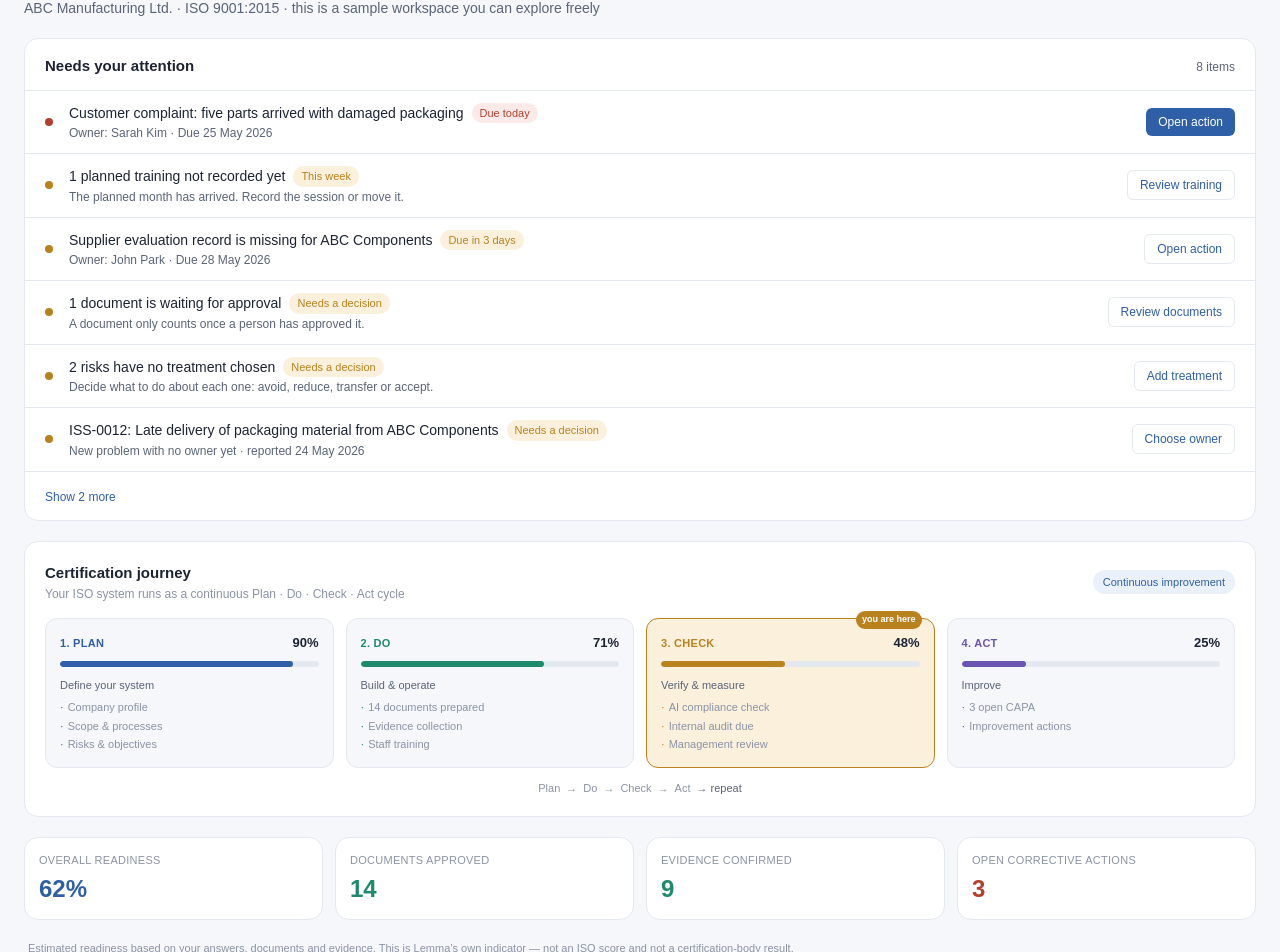
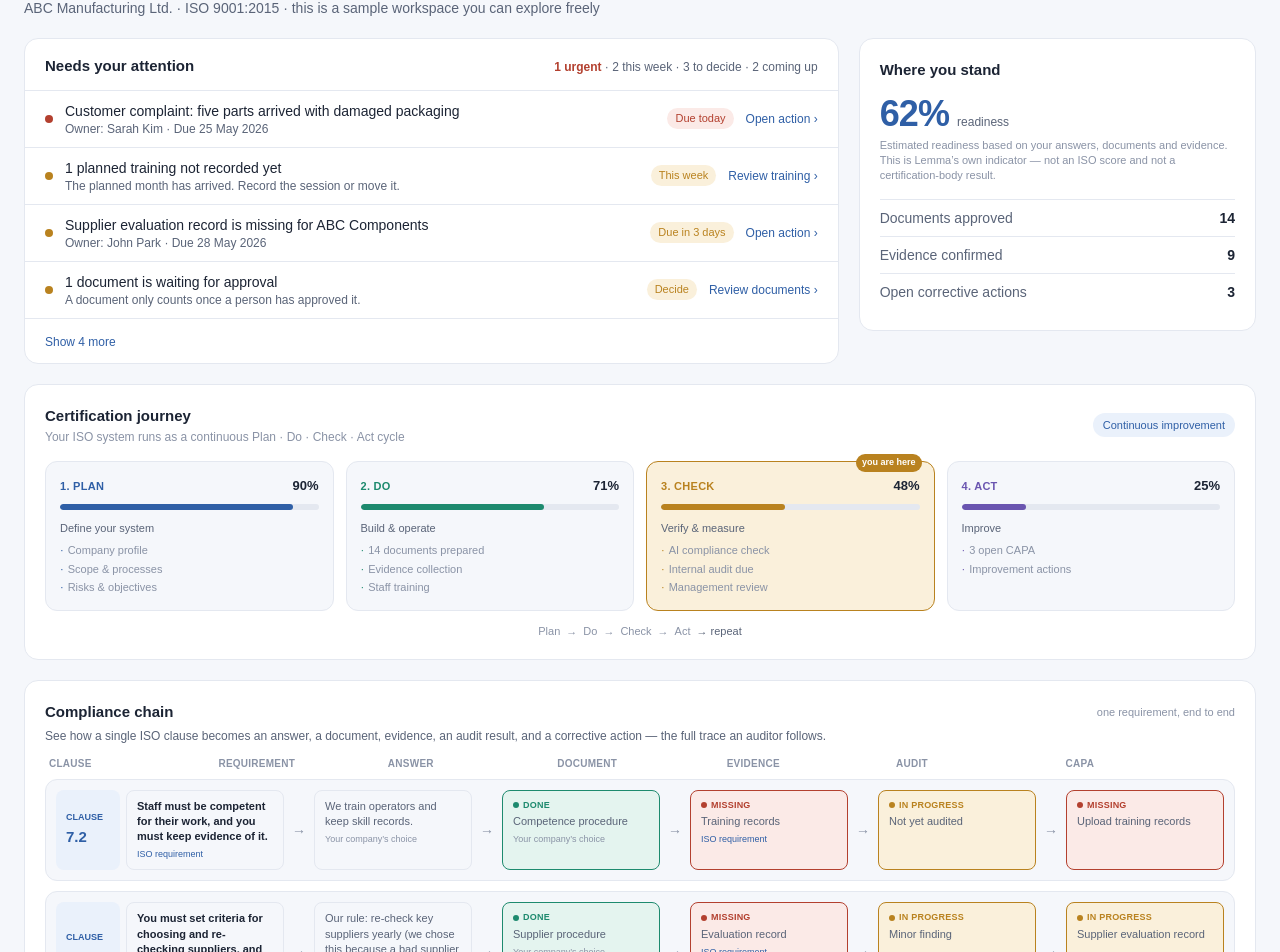
Before and after one commit to kurkam22/Lemma-ims, a Next.js app: page /demo in a window 1280 px wide. Shown: the part 115-1067 px from the top of the page. Built offline with nearby package versions, Linux system fonts and the light colour scheme.

Commit message:
compact attention list

```diff
--- a/app/dashboard/_components/attention-list.tsx
+++ b/app/dashboard/_components/attention-list.tsx
@@ -8,11 +8,24 @@ const URGENCY_STYLE: Record<Urgency, { dot: string; chipBg: string; chipFg: stri
   overdue: { dot: 'var(--lemma-danger)', chipBg: 'var(--lemma-danger-soft)', chipFg: 'var(--lemma-danger)', label: 'Overdue' },
   today: { dot: 'var(--lemma-danger)', chipBg: 'var(--lemma-danger-soft)', chipFg: 'var(--lemma-danger)', label: 'Due today' },
   soon: { dot: 'var(--lemma-check)', chipBg: 'var(--lemma-check-soft)', chipFg: 'var(--lemma-check)', label: 'This week' },
-  open: { dot: 'var(--lemma-check)', chipBg: 'var(--lemma-check-soft)', chipFg: 'var(--lemma-check)', label: 'Needs a decision' },
+  open: { dot: 'var(--lemma-check)', chipBg: 'var(--lemma-check-soft)', chipFg: 'var(--lemma-check)', label: 'Decide' },
   upcoming: { dot: 'var(--lemma-mist)', chipBg: 'var(--lemma-canvas)', chipFg: 'var(--lemma-slate)', label: 'Coming up' },
 }
 
-const VISIBLE = 6
+const VISIBLE = 4
+
+function summary(items: AttentionItem[]): { text: string; tone: 'danger' | 'normal' }[] {
+  const overdue = items.filter((i) => i.urgency === 'overdue' || i.urgency === 'today').length
+  const week = items.filter((i) => i.urgency === 'soon').length
+  const decide = items.filter((i) => i.urgency === 'open').length
+  const later = items.filter((i) => i.urgency === 'upcoming').length
+  const out: { text: string; tone: 'danger' | 'normal' }[] = []
+  if (overdue) out.push({ text: `${overdue} urgent`, tone: 'danger' })
+  if (week) out.push({ text: `${week} this week`, tone: 'normal' })
+  if (decide) out.push({ text: `${decide} to decide`, tone: 'normal' })
+  if (later) out.push({ text: `${later} coming up`, tone: 'normal' })
+  return out
+}
 
 export default function AttentionList({
   items,
@@ -27,17 +40,23 @@ export default function AttentionList({
   const [showAll, setShowAll] = useState(false)
   const shown = showAll ? items : items.slice(0, VISIBLE)
   const hidden = items.length - shown.length
+  const counts = summary(items)
 
   return (
-    <section className="lemma-card" aria-labelledby="attention-heading">
-      <div className="flex items-baseline justify-between px-5 pt-4 pb-3">
+    <section className="lemma-card overflow-hidden" aria-labelledby="attention-heading">
+      <div className="flex flex-wrap items-baseline justify-between gap-x-4 gap-y-1 px-5 pt-4 pb-3">
         <h2 id="attention-heading" className="text-[15px] font-semibold" style={{ color: 'var(--lemma-ink)' }}>
           Needs your attention
         </h2>
-        {items.length > 0 && (
-          <span className="text-xs" style={{ color: 'var(--lemma-slate)' }}>
-            {items.length} {items.length === 1 ? 'item' : 'items'}
-          </span>
+        {counts.length > 0 && (
+          <p className="text-xs" style={{ color: 'var(--lemma-slate)' }}>
+            {counts.map((c, i) => (
+              <span key={c.text}>
+                {i > 0 && ' · '}
+                <span style={c.tone === 'danger' ? { color: 'var(--lemma-danger)', fontWeight: 600 } : undefined}>{c.text}</span>
+              </span>
+            ))}
+          </p>
         )}
       </div>
 
@@ -59,46 +78,37 @@ export default function AttentionList({
         </div>
       ) : (
         <ul>
-          {shown.map((item, i) => {
+          {shown.map((item) => {
             const s = URGENCY_STYLE[item.urgency]
-            const primary = i === 0
+            const chip = item.daysLeft !== null ? dueLabel(item.daysLeft, item.due) : s.label
             return (
-              <li
-                key={item.id}
-                className="flex flex-wrap items-center gap-x-4 gap-y-2 px-5 py-3"
-                style={{ borderTop: '1px solid var(--lemma-line)' }}
-              >
-                <span
-                  aria-hidden
-                  className="w-2 h-2 rounded-full shrink-0"
-                  style={{ background: s.dot }}
-                />
-                <div className="min-w-0 flex-1 basis-64">
-                  <div className="flex flex-wrap items-center gap-2">
-                    <span className="text-sm font-medium" style={{ color: 'var(--lemma-ink)' }}>
+              <li key={item.id} style={{ borderTop: '1px solid var(--lemma-line)' }}>
+                <Link
+                  href={item.href}
+                  className="flex items-center gap-3 px-5 py-2.5 hover:bg-gray-50"
+                  aria-label={`${item.title}. ${chip}. ${item.actionLabel}`}
+                >
+                  <span aria-hidden className="w-2 h-2 rounded-full shrink-0" style={{ background: s.dot }} />
+                  <span className="min-w-0 flex-1">
+                    <span className="block truncate text-sm font-medium" style={{ color: 'var(--lemma-ink)' }} title={item.title}>
                       {item.title}
                     </span>
-                    <span
-                      className="text-[11px] font-medium px-2 py-0.5 rounded-full"
-                      style={{ background: s.chipBg, color: s.chipFg }}
-                    >
-                      {item.daysLeft !== null ? dueLabel(item.daysLeft, item.due) : s.label}
+                    <span className="block truncate text-xs" style={{ color: 'var(--lemma-slate)' }}>
+                      <span className="sm:hidden font-medium" style={{ color: s.chipFg }}>
+                        {chip} ·{' '}
+                      </span>
+                      {item.detail}
                     </span>
-                  </div>
-                  <div className="text-xs mt-0.5" style={{ color: 'var(--lemma-slate)' }}>
-                    {item.detail}
-                  </div>
-                </div>
-                <Link
-                  href={item.href}
-                  className="text-xs font-medium px-3 py-1.5 rounded-md shrink-0"
-                  style={
-                    primary
-                      ? { background: 'var(--lemma-primary)', color: '#fff' }
-                      : { border: '1px solid var(--lemma-line)', color: 'var(--lemma-primary)', background: 'var(--lemma-surface)' }
-                  }
-                >
-                  {item.actionLabel}
+                  </span>
+                  <span
+                    className="hidden sm:inline text-[11px] font-medium px-2 py-0.5 rounded-full whitespace-nowrap shrink-0"
+                    style={{ background: s.chipBg, color: s.chipFg }}
+                  >
+                    {chip}
+                  </span>
+                  <span className="text-xs font-medium whitespace-nowrap shrink-0" style={{ color: 'var(--lemma-primary)' }}>
+                    <span className="hidden md:inline">{item.actionLabel} </span>›
+                  </span>
                 </Link>
               </li>
             )
@@ -106,27 +116,15 @@ export default function AttentionList({
         </ul>
       )}
 
-      {hidden > 0 && (
-        <div className="px-5 py-3" style={{ borderTop: '1px solid var(--lemma-line)' }}>
+      {items.length > VISIBLE && (
+        <div className="px-5 py-2.5" style={{ borderTop: '1px solid var(--lemma-line)' }}>
           <button
             type="button"
-            onClick={() => setShowAll(true)}
+            onClick={() => setShowAll(!showAll)}
             className="text-xs font-medium"
             style={{ color: 'var(--lemma-primary)' }}
           >
-            Show {hidden} more
-          </button>
-        </div>
-      )}
-      {showAll && items.length > VISIBLE && (
-        <div className="px-5 py-3" style={{ borderTop: '1px solid var(--lemma-line)' }}>
-          <button
-            type="button"
-            onClick={() => setShowAll(false)}
-            className="text-xs font-medium"
-            style={{ color: 'var(--lemma-primary)' }}
-          >
-            Show fewer
+            {showAll ? 'Show fewer' : `Show ${hidden} more`}
           </button>
         </div>
       )}
--- /dev/null
+++ b/app/dashboard/_components/summary-card.tsx
@@ -0,0 +1,53 @@
+import { READINESS_DISCLAIMER } from '@/lib/readiness'
+
+// A compact "where you stand" card that sits beside the attention list,
+// so the top of the dashboard is short instead of a tall stack of blocks.
+export default function SummaryCard({
+  readinessPct,
+  documentsReady,
+  evidenceConfirmed,
+  openCapas,
+}: {
+  readinessPct: number
+  documentsReady: number
+  evidenceConfirmed: number
+  openCapas: number
+}) {
+  const rows: [string, number][] = [
+    ['Documents approved', documentsReady],
+    ['Evidence confirmed', evidenceConfirmed],
+    ['Open corrective actions', openCapas],
+  ]
+  return (
+    <section className="lemma-card p-5 flex flex-col" aria-label="Where you stand">
+      <h2 className="text-[15px] font-semibold" style={{ color: 'var(--lemma-ink)' }}>
+        Where you stand
+      </h2>
+      <div className="mt-3 flex items-baseline gap-2">
+        <span className="text-4xl font-semibold tracking-tight" style={{ color: 'var(--lemma-primary)' }}>
+          {readinessPct}%
+        </span>
+        <span className="text-xs" style={{ color: 'var(--lemma-slate)' }}>
+          readiness
+        </span>
+      </div>
+      <p className="text-[11px] leading-snug mt-1" style={{ color: 'var(--lemma-mist)' }}>
+        {READINESS_DISCLAIMER}
+      </p>
+      <dl className="mt-4">
+        {rows.map(([label, value]) => (
+          <div
+            key={label}
+            className="flex items-center justify-between py-2 text-sm"
+            style={{ borderTop: '1px solid var(--lemma-line)' }}
+          >
+            <dt style={{ color: 'var(--lemma-slate)' }}>{label}</dt>
+            <dd className="font-semibold" style={{ color: 'var(--lemma-ink)' }}>
+              {value}
+            </dd>
+          </div>
+        ))}
+      </dl>
+    </section>
+  )
+}
--- a/app/dashboard/page.tsx
+++ b/app/dashboard/page.tsx
@@ -9,6 +9,7 @@ import ComplianceMetro from '@/app/dashboard/_components/compliance-metro'
 import { DEMO_METRO } from '@/lib/metro-data'
 import AiInsights from '@/app/dashboard/_components/ai-insights'
 import AttentionList from '@/app/dashboard/_components/attention-list'
+import SummaryCard from '@/app/dashboard/_components/summary-card'
 import {
   DEMO_COMPANY,
   DEMO_JOURNEY,
@@ -18,7 +19,6 @@ import {
 } from '@/lib/demo-data'
 import { getDemoAttention } from '@/lib/demo-attention'
 import { buildAttention, type AttentionItem } from '@/lib/attention'
-import { READINESS_DISCLAIMER } from '@/lib/readiness'
 
 const SETUP_TOTAL_STEPS = 5
 
@@ -312,22 +312,21 @@ export default function DashboardPage() {
         <SetupBanner step={data.setupStep} total={SETUP_TOTAL_STEPS} />
       )}
 
-      <AttentionList
-        items={attention}
-        emptyHref={setupComplete ? '/dashboard/compliance-check' : '/dashboard/setup'}
-        emptyLabel={setupComplete ? 'Run your readiness check' : 'Continue setup'}
-      />
-
-      <div className="grid grid-cols-2 lg:grid-cols-4 gap-3">
-        <StatCard label="Overall readiness" value={`${view.readinessPct}%`} tone="primary" />
-        <StatCard label="Documents approved" value={view.documentsReady.toString()} tone="do" />
-        <StatCard label="Evidence confirmed" value={view.evidenceConfirmed.toString()} tone="do" />
-        <StatCard label="Open corrective actions" value={view.openCapas.toString()} tone="danger" />
+      <div className="grid grid-cols-1 lg:grid-cols-3 gap-5 items-start">
+        <div className="lg:col-span-2">
+          <AttentionList
+            items={attention}
+            emptyHref={setupComplete ? '/dashboard/compliance-check' : '/dashboard/setup'}
+            emptyLabel={setupComplete ? 'Run your readiness check' : 'Continue setup'}
+          />
+        </div>
+        <SummaryCard
+          readinessPct={view.readinessPct}
+          documentsReady={view.documentsReady}
+          evidenceConfirmed={view.evidenceConfirmed}
+          openCapas={view.openCapas}
+        />
       </div>
-
-      <p className="text-[11px] leading-relaxed" style={{ color: 'var(--lemma-mist)' }}>
-        {READINESS_DISCLAIMER}
-      </p>
 
       {usingDemo ? (
         <>
--- a/app/demo/page.tsx
+++ b/app/demo/page.tsx
@@ -3,9 +3,9 @@ import CertificationJourney from '@/app/dashboard/_components/certification-jour
 import ComplianceChain from '@/app/dashboard/_components/compliance-chain'
 import ComplianceMetro from '@/app/dashboard/_components/compliance-metro'
 import { DEMO_METRO } from '@/lib/metro-data'
-import { READINESS_DISCLAIMER } from '@/lib/readiness'
 import AiInsights from '@/app/dashboard/_components/ai-insights'
 import AttentionList from '@/app/dashboard/_components/attention-list'
+import SummaryCard from '@/app/dashboard/_components/summary-card'
 import { getDemoAttention } from '@/lib/demo-attention'
 import {
   DEMO_COMPANY,
@@ -35,13 +35,6 @@ function formatDate(d: string) {
 }
 
 export default function PublicDemoPage() {
-  const stats = [
-    { label: 'Overall readiness', value: `${DEMO_COMPANY.readinessPct}%`, tone: 'var(--lemma-primary)' },
-    { label: 'Documents approved', value: String(DEMO_COMPANY.documentsReady), tone: 'var(--lemma-do)' },
-    { label: 'Evidence confirmed', value: String(DEMO_COMPANY.evidenceConfirmed), tone: 'var(--lemma-do)' },
-    { label: 'Open corrective actions', value: String(DEMO_COMPANY.openCapa), tone: 'var(--lemma-danger)' },
-  ]
-
   return (
     <div style={{ background: 'var(--lemma-canvas)', minHeight: '100vh' }}>
       {/* Public top bar */}
@@ -86,26 +79,19 @@ export default function PublicDemoPage() {
           </p>
         </div>
 
-        <AttentionList items={getDemoAttention()} emptyHref="/register" emptyLabel="Start free" />
+        <div className="grid grid-cols-1 lg:grid-cols-3 gap-5 items-start">
+          <div className="lg:col-span-2">
+            <AttentionList items={getDemoAttention()} emptyHref="/register" emptyLabel="Start free" />
+          </div>
+          <SummaryCard
+            readinessPct={DEMO_COMPANY.readinessPct}
+            documentsReady={DEMO_COMPANY.documentsReady}
+            evidenceConfirmed={DEMO_COMPANY.evidenceConfirmed}
+            openCapas={DEMO_COMPANY.openCapa}
+          />
+        </div>
 
         <CertificationJourney stages={DEMO_JOURNEY} activeStage={DEMO_COMPANY.currentStage} />
-
-        <div className="grid grid-cols-2 lg:grid-cols-4 gap-3">
-          {stats.map((s) => (
-            <div key={s.label} className="lemma-card p-3.5">
-              <div className="text-[11px] font-medium uppercase tracking-wide" style={{ color: 'var(--lemma-mist)' }}>
-                {s.label}
-              </div>
-              <div className="text-2xl font-semibold mt-1" style={{ color: s.tone }}>
-                {s.value}
-              </div>
-            </div>
-          ))}
-        </div>
-
-        <p className="text-[11px] leading-relaxed px-1" style={{ color: 'var(--lemma-mist)' }}>
-          {READINESS_DISCLAIMER}
-        </p>
 
         <ComplianceChain rows={DEMO_CHAIN} />
 
```
Also changed, not shown: REDESIGN_READ_ME.txt (added).
